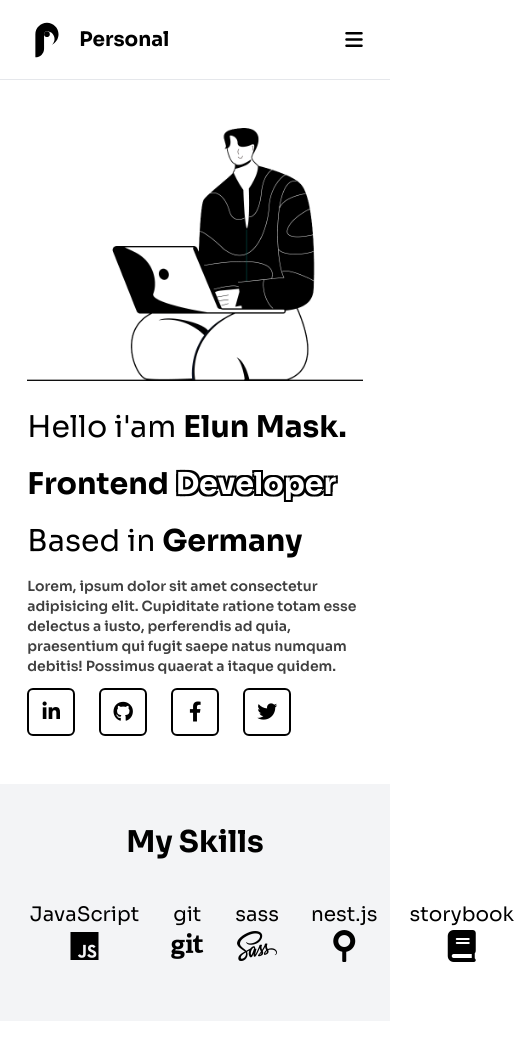
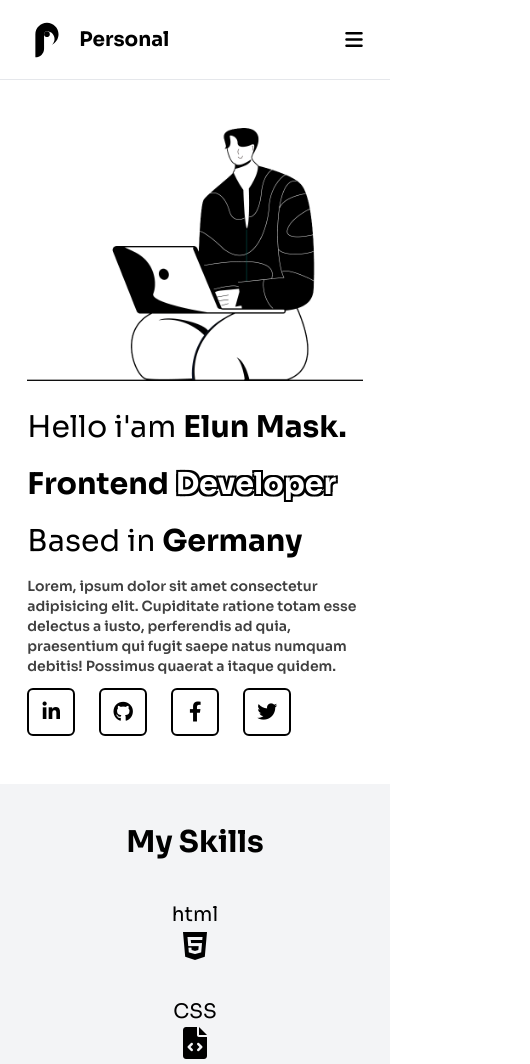
Before and after one commit to matfroeh/figma-tailwind, a plain HTML site: page index.html in a window 390 px wide. Shown: the top 1064 px of the page, 530 px wide, since content can reach past the window. Drawn offline with nearby package versions, Linux system fonts and the light colour scheme.

Commit message:
Update index.html

```diff
--- a/index.html
+++ b/index.html
@@ -70,7 +70,7 @@
     </section>
     <section id="skills" class="p-10 bg-gray-100">
         <h1 class="text-3xl font-bold text-center">My Skills</h1>
-        <div class="flex justify-center mt-6">
+       <div class="justify-center mt-6 md:flex">
 
             <div class="p-4">
 
```
